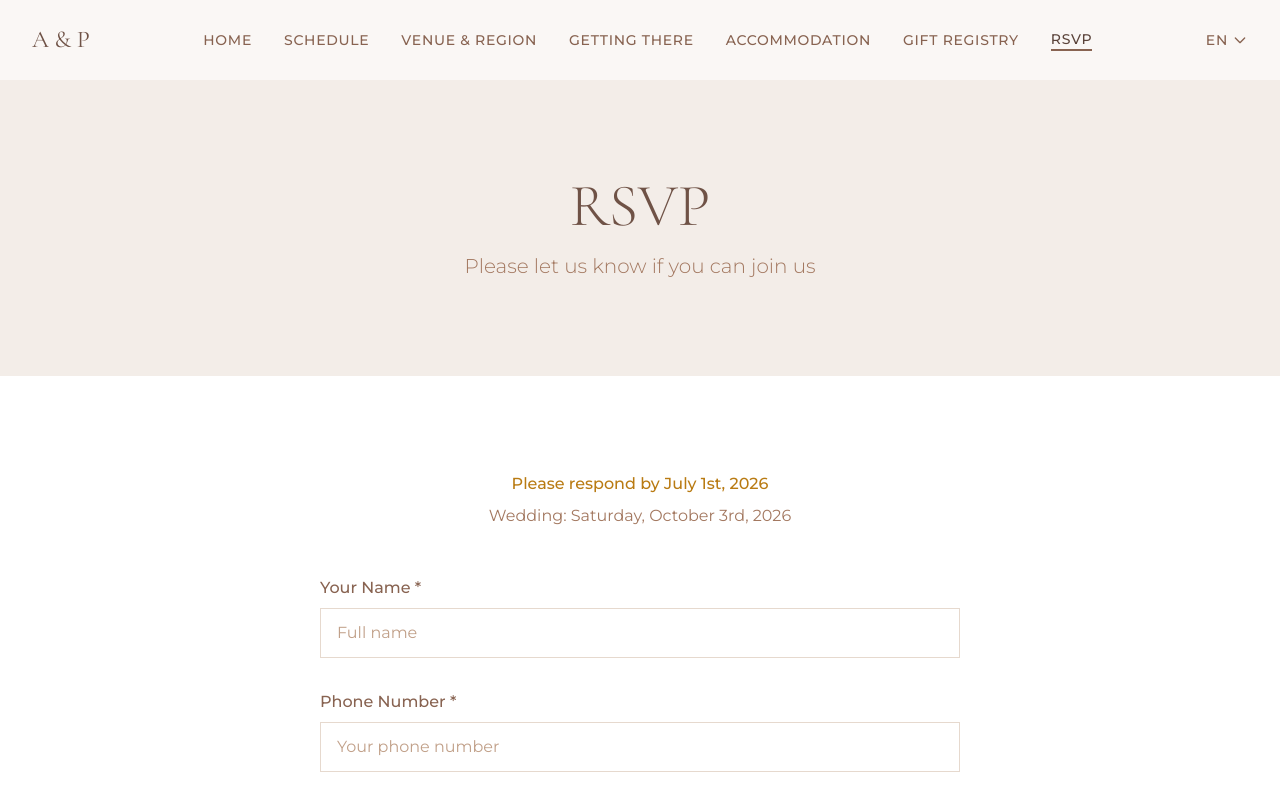
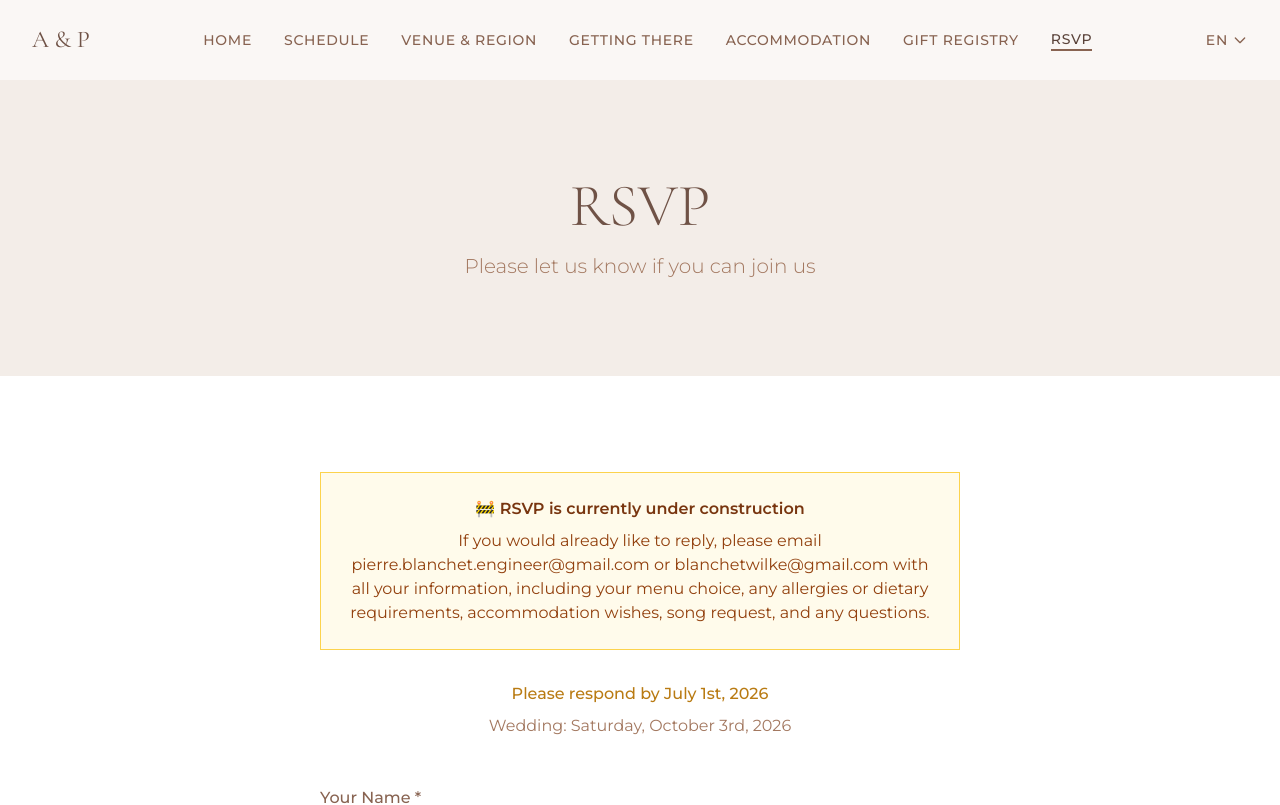
Before and after one commit to pierreeurope/wedding-website, a Next.js app: page /en/rsvp in a window 1280 px wide. Shown: the top 805 px of the page. Built offline with nearby package versions, Linux system fonts and the light colour scheme.

Commit message:
add temporary rsvp construction banner

```diff
--- a/messages/de.json
+++ b/messages/de.json
@@ -227,6 +227,10 @@
     "title": "RSVP",
     "subtitle": "Bitte teile uns mit, ob du dabei sein kannst",
     "deadline": "Bitte antworte bis zum 1. Juli 2026",
+    "constructionBanner": {
+      "title": "Das RSVP ist gerade im Umbau",
+      "description": "Wenn du uns schon antworten möchtest, schreib bitte an pierre.blanchet.engineer@gmail.com oder blanchetwilke@gmail.com und sende uns alle Informationen, also zum Beispiel deine Menüwahl, eventuelle Allergien oder Ernährungswünsche, Übernachtungswünsche, deinen Songwunsch und alle Fragen."
+    },
     "form": {
       "name": "Dein Name",
       "namePlaceholder": "Vollständiger Name",
--- a/messages/en.json
+++ b/messages/en.json
@@ -227,6 +227,10 @@
     "title": "RSVP",
     "subtitle": "Please let us know if you can join us",
     "deadline": "Please respond by July 1st, 2026",
+    "constructionBanner": {
+      "title": "RSVP is currently under construction",
+      "description": "If you would already like to reply, please email pierre.blanchet.engineer@gmail.com or blanchetwilke@gmail.com with all your information, including your menu choice, any allergies or dietary requirements, accommodation wishes, song request, and any questions."
+    },
     "form": {
       "name": "Your Name",
       "namePlaceholder": "Full name",
--- a/messages/fr.json
+++ b/messages/fr.json
@@ -227,6 +227,10 @@
     "title": "RSVP",
     "subtitle": "Merci de nous confirmer votre présence",
     "deadline": "Merci de répondre avant le 1er juillet 2026",
+    "constructionBanner": {
+      "title": "Le RSVP est actuellement en cours de maintenance",
+      "description": "Si vous souhaitez déjà nous répondre, merci d’écrire à pierre.blanchet.engineer@gmail.com ou à blanchetwilke@gmail.com avec toutes vos informations, y compris votre choix de menu, vos allergies ou contraintes alimentaires, vos souhaits d’hébergement, votre chanson et toutes vos questions."
+    },
     "form": {
       "name": "Votre nom",
       "namePlaceholder": "Nom complet",
--- a/src/app/[locale]/rsvp/page.tsx
+++ b/src/app/[locale]/rsvp/page.tsx
@@ -136,6 +136,11 @@ export default function RSVPPage() {
       {/* Form */}
       <section className="py-24 bg-white">
         <div className="max-w-2xl mx-auto px-4">
+          <div className="mb-8 bg-amber-50 border border-amber-300 p-6 text-center">
+            <p className="text-amber-900 font-semibold mb-2">🚧 {t('constructionBanner.title')}</p>
+            <p className="text-amber-800">{t('constructionBanner.description')}</p>
+          </div>
+
           <div className="text-center mb-12">
             <p className="text-gold-600 font-medium">{t('deadline')}</p>
             <p className="text-primary-600 mt-2">{t('weddingDate')}</p>
```
